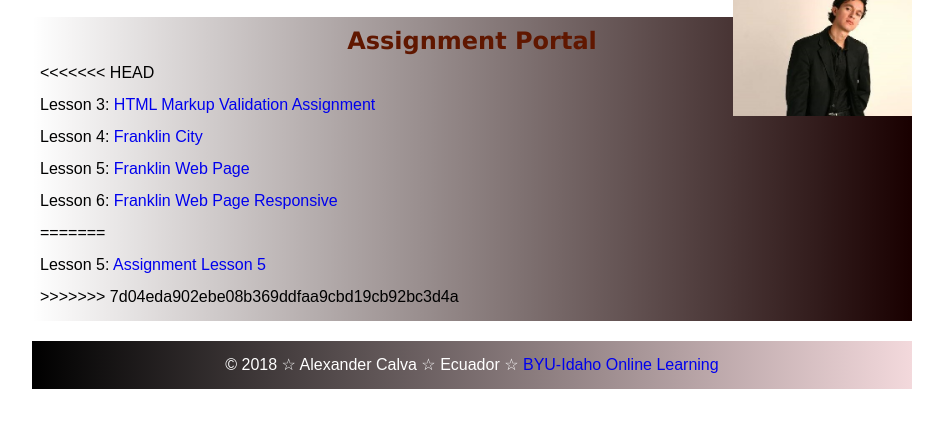
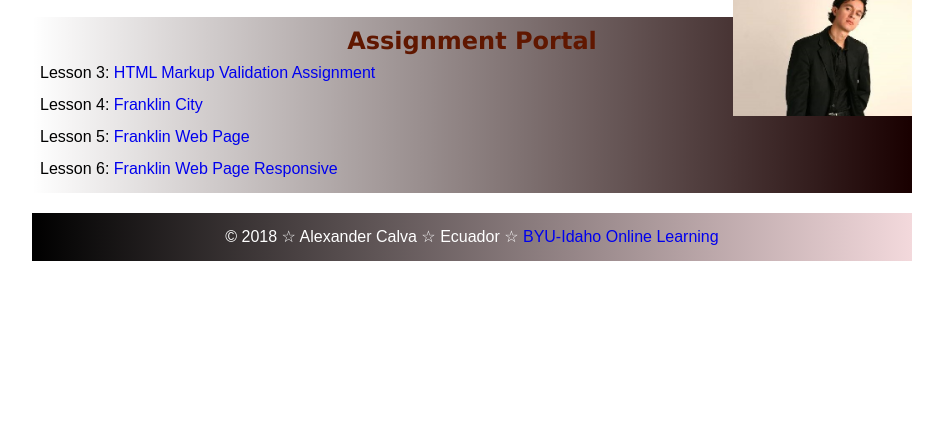
Before and after one commit to alexandercalva/alexandercalva.github.io, a plain HTML site: page index.html in a window 1280 px wide. Shown: the part 314-742 px from the top of the page, without its empty margins (168-1111 px from the left). Drawn offline with Linux system fonts and the light colour scheme; files that its build step writes are made by us from their sources.

Commit message:
update
index

```diff
--- a/index.html
+++ b/index.html
@@ -19,16 +19,15 @@
         <main>
          <h2>Assignment Portal</h2>
             <ul>
-<<<<<<< HEAD
+
 
                 <li>Lesson 3: <a href="Assignments/Lesson3/fixedhtml.html">HTML Markup Validation Assignment</a></li>
                 <li>Lesson 4: <a href="Assignments/Lesson4/franklin-4.html">Franklin City</a></li>
                 <li>Lesson 5: <a href="Assignments/lesson-5/franklin-5.html">Franklin Web Page </a></li>
                 <li>Lesson 6: <a href="Assignments/Lesson6/franklin-4.html">Franklin Web Page Responsive</a></li>
-=======
-                <li>Lesson 5: <a href="https://github.com/alexandercalva/alexandercalva.github.io/blob/master/Assignments/lesson-5/franklin-5.html">Assignment Lesson 5</a></li>
 
->>>>>>> 7d04eda902ebe08b369ddfaa9cbd19cb92bc3d4a
+
+
             </ul>
         </main>
         <footer>
```
